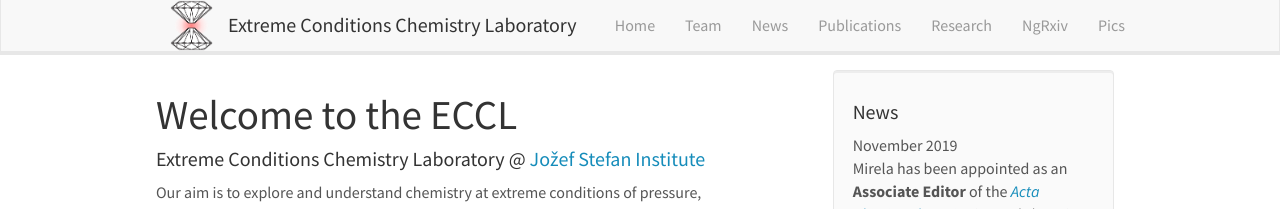
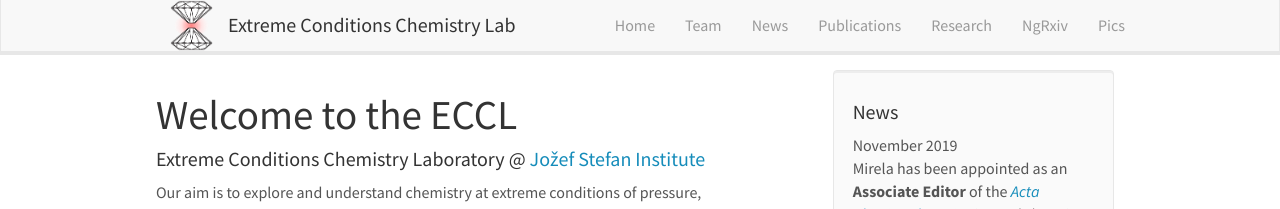
Before and after one commit to eccl-jsi/eccl-jsi.github.io, a Jekyll site: the page built from _pages/home.md, in a window 1280 px wide. Shown: the top 209 px of the page. Built offline with Jekyll 4.4.1, drawn with Linux system fonts in a browser that asks for light colours; nearby versions of some CDN libraries.

Commit message:
Update header.html

```diff
--- a/_includes/header.html
+++ b/_includes/header.html
@@ -8,7 +8,7 @@
 		<span class="icon-bar"></span>
 	  </button>
     <object class="logo" data="/images/favicon.png" type="image/png" width="43" hspace="15" align="left"></object>
-    <a class="navbar-brand" href="{{ site.url }}{{ site.baseurl }}/">Extreme Conditions Chemistry Laboratory</a>
+    <a class="navbar-brand" href="{{ site.url }}{{ site.baseurl }}/">Extreme Conditions Chemistry Lab</a>
 	</div>
 	<div class="collapse navbar-collapse" id="navbar-collapse-1">
 	  <ul class="nav navbar-nav navbar-right">
```
